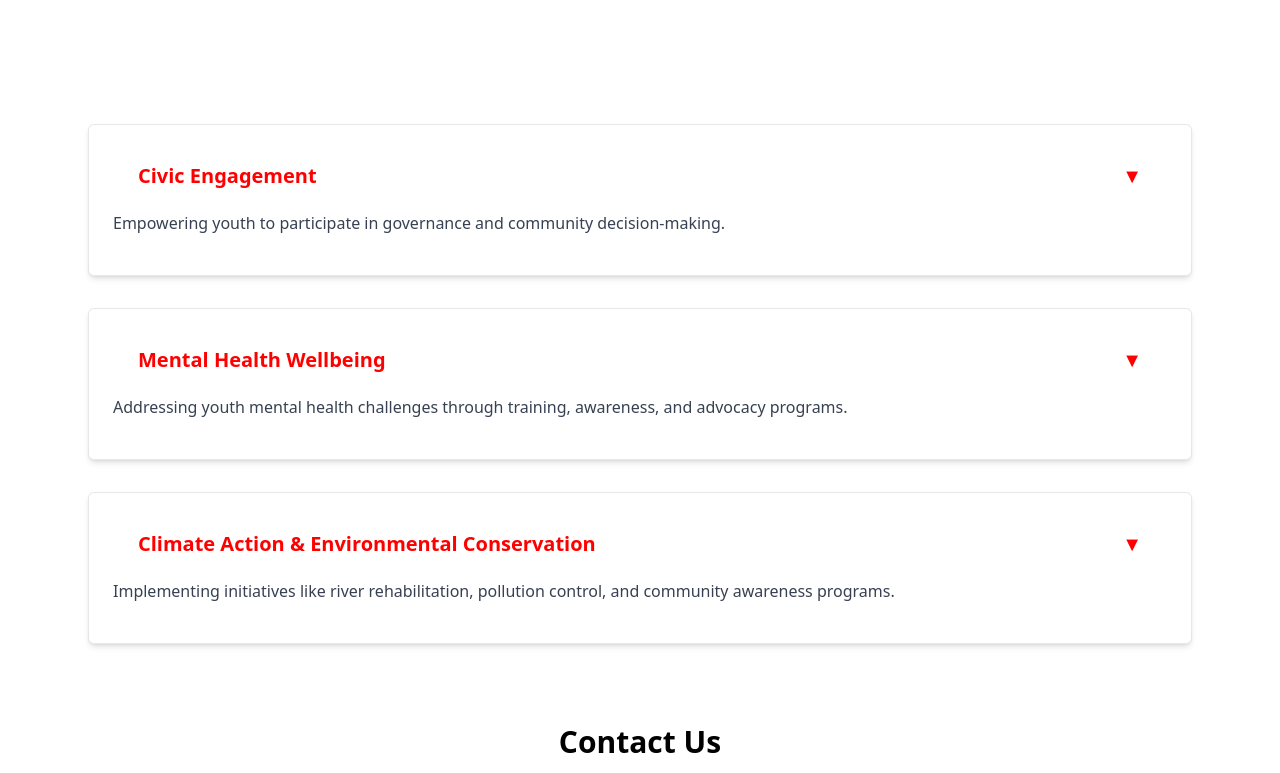
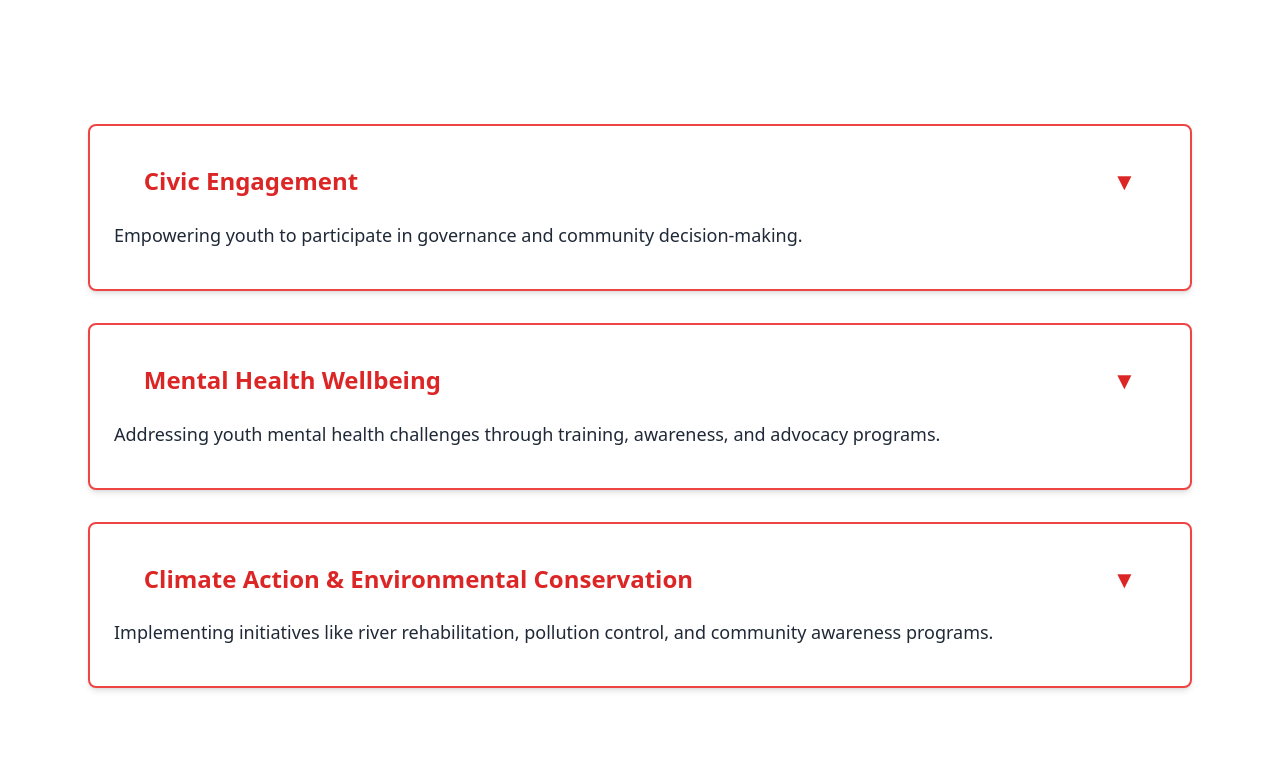
Before and after one commit to Larrymeez/Ujana-na-Ujuzi, a React (Vite) app: page / in a window 1280 px wide. Shown: the part 820-1593 px from the top of the page. Built offline with nearby package versions, Linux system fonts and the light colour scheme.

Commit message:
Enhance landing page: styled collapsible sections with brand colors, hover effects, and smooth animations

```diff
--- a/src/App.jsx
+++ b/src/App.jsx
@@ -4,7 +4,7 @@ import ContactForm from "./components/ContactForm.jsx";
 import Footer from "./components/Footer.jsx";
 import MobileMenu from "./components/MobileMenu.jsx";
 
-// --- Animated Collapsible Section ---
+// --- Animated Collapsible Section with Enhanced Styling ---
 const CollapsibleSection = ({ title, summary, items }) => {
   const [isOpen, setIsOpen] = useState(false);
   const contentRef = useRef(null);
@@ -16,16 +16,16 @@ const CollapsibleSection = ({ title, summary, items }) => {
   };
 
   return (
-    <div className="border rounded-md p-6 bg-white shadow-md transition-all duration-300">
+    <div className="border-2 border-red-500 rounded-lg p-6 bg-white shadow-md hover:shadow-xl transition-shadow duration-300">
       <button
-        className="w-full text-left flex justify-between items-center text-xl font-semibold text-primary hover:text-red-700 transition-colors"
+        className="w-full text-left flex justify-between items-center text-2xl font-bold text-red-600 hover:text-red-800 transition-colors"
         onClick={toggleOpen}
       >
         {title}
-        <span>{isOpen ? "▲" : "▼"}</span>
+        <span className="ml-2">{isOpen ? "▲" : "▼"}</span>
       </button>
 
-      <p className="mt-2 text-gray-700">{summary}</p>
+      <p className="mt-2 text-gray-800 text-lg">{summary}</p>
 
       <div
         ref={contentRef}
@@ -33,8 +33,8 @@ const CollapsibleSection = ({ title, summary, items }) => {
         className="overflow-hidden transition-max-height duration-500 ease-in-out mt-4"
       >
         {items.map((item, idx) => (
-          <div key={idx} className="pl-4 mb-4">
-            <h4 className="font-semibold">{item.title}</h4>
+          <div key={idx} className="pl-4 mt-4 space-y-4 border-l-2 border-red-200">
+            <h4 className="font-semibold text-red-600 text-lg">{item.title}</h4>
             <p className="text-gray-700">{item.text}</p>
             {item.subItems && (
               <ul className="list-disc list-inside mt-1 text-gray-600">
@@ -117,14 +117,14 @@ export default function App() {
       {/* Header / Nav */}
       <header className="bg-light shadow-sm sticky top-0 z-20">
         <div className="max-w-6xl mx-auto px-6 py-4 flex items-center justify-between">
-          <a href="#" className="text-2xl font-bold text-primary">
+          <a href="#" className="text-2xl font-bold text-red-600 hover:text-red-800 transition-colors">
             Ujana na Ujuzi
           </a>
 
           <nav className="hidden md:flex gap-6 items-center">
-            <a href="#civic" className="hover:text-primary transition-colors">Civic</a>
-            <a href="#mental" className="hover:text-primary transition-colors">Mental</a>
-            <a href="#env" className="hover:text-primary transition-colors">Environment</a>
+            <a href="#civic" className="hover:text-red-600 transition-colors">Civic</a>
+            <a href="#mental" className="hover:text-red-600 transition-colors">Mental</a>
+            <a href="#env" className="hover:text-red-600 transition-colors">Environment</a>
           </nav>
 
           <MobileMenu />
```
